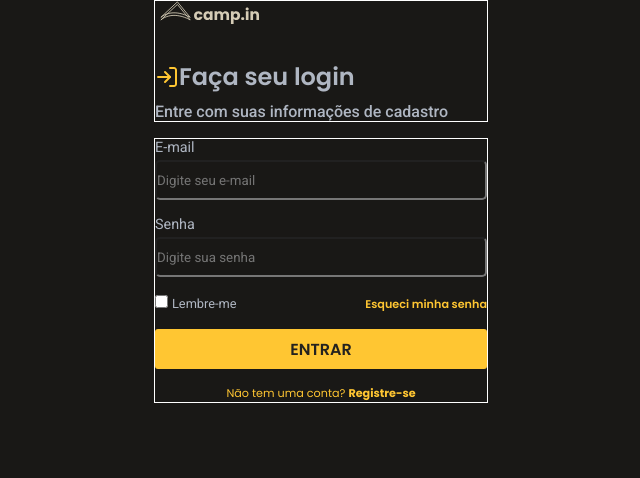
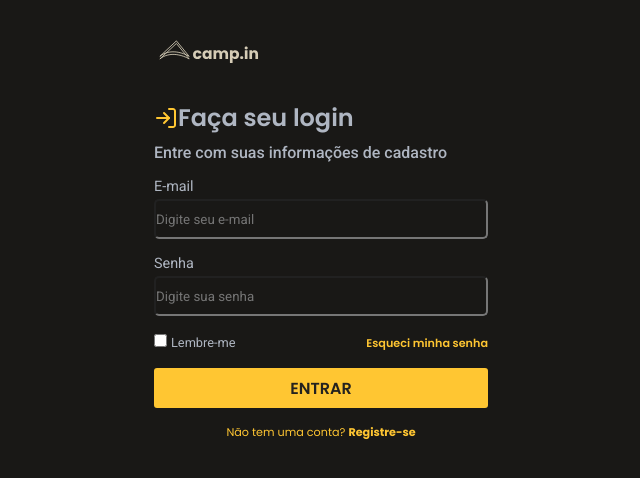
Before and after one commit to juniormps/desafio-login-camp, a plain HTML site: page index.html in a window 1280 px wide. Shown: the whole page, without its empty margins (319-959 px from the left). Drawn offline with Linux system fonts and the light colour scheme.

Commit message:
colocando margin -top no header

```diff
--- a/estilos/style.css
+++ b/estilos/style.css
@@ -34,7 +34,8 @@ body {
 }
 
 header {
-	border: 1px solid white;
+	/*border: 1px solid white;*/
+	margin-top: 40px;
 
 	width: 334px;
 	height: 122px;
@@ -81,7 +82,7 @@ h2 {
 }
 
 main {
-	border: 1px solid white;
+	/*border: 1px solid white;*/
 
 	width: 334px;
 	margin-top: 16px;
```
